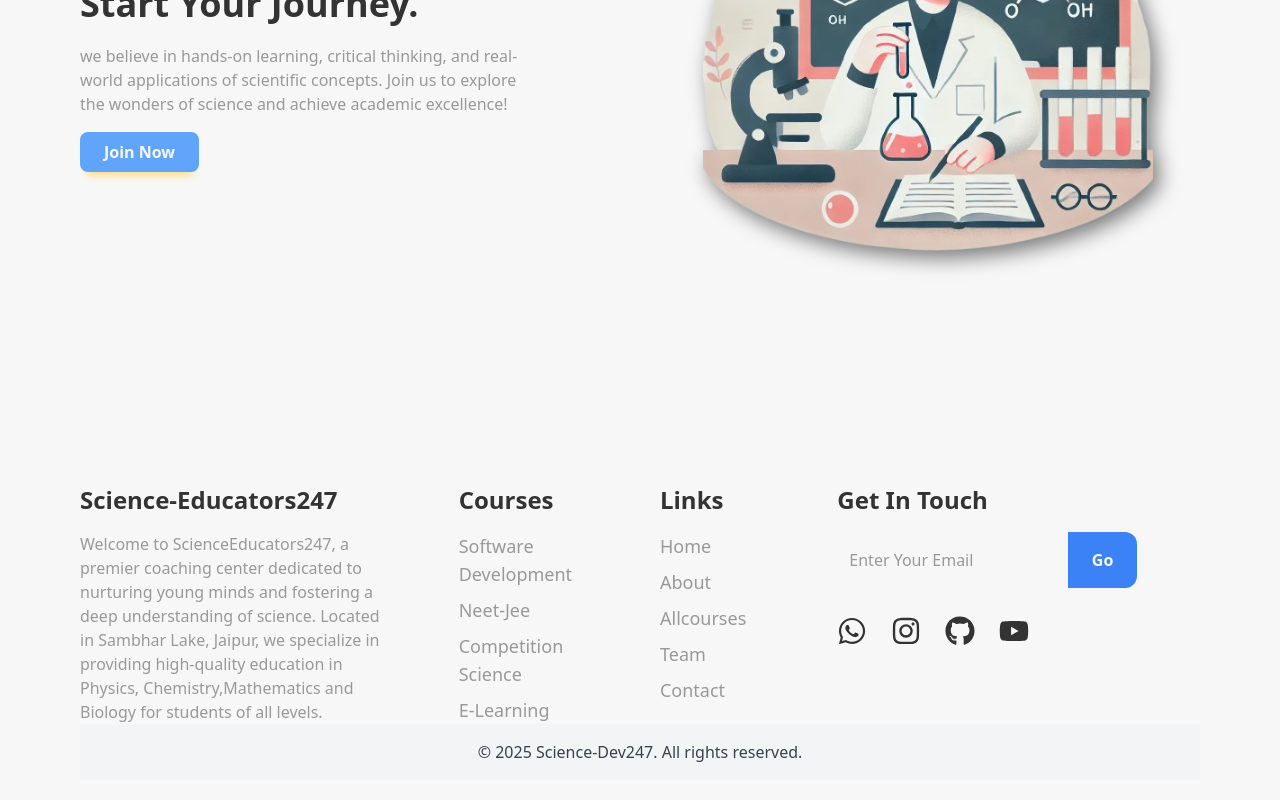
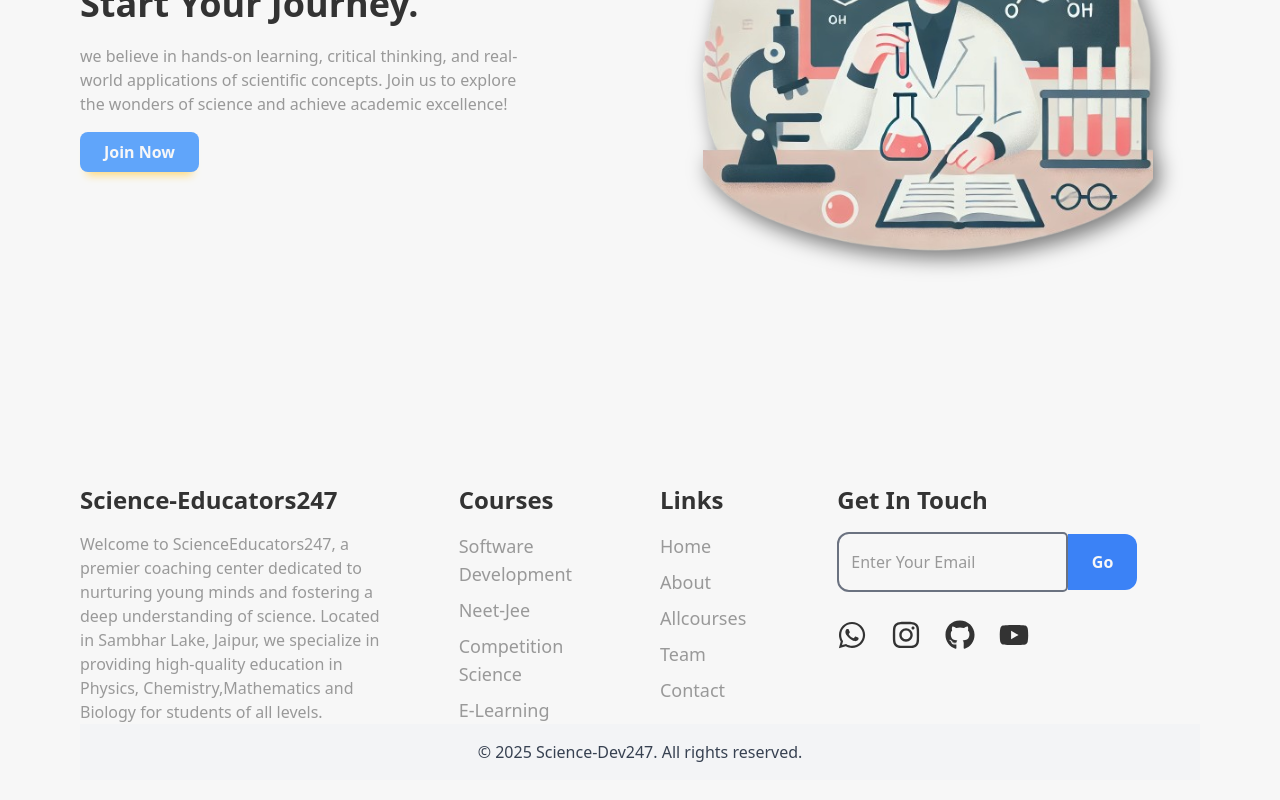
Before and after one commit to Sohelk9530/Science_Educators247, a React (Vite) app: page / in a window 1280 px wide. Shown: the part 2641-3441 px from the top of the page. Built offline with nearby package versions, Linux system fonts and the light colour scheme.

Commit message:
update all

```diff
--- a/src/components/footer/Footer.jsx
+++ b/src/components/footer/Footer.jsx
@@ -62,7 +62,7 @@ const Footer = () => {
             <h1 className='text-2xl font-bold'>Get In Touch</h1>
             <div className='flex items-center'>
               <input type="text" placeholder='Enter Your Email'
-              className='p-3 rounded-s-xl bg-white py-4 w-full focus:ring-0 focus:outline-none placeholder:text-dark2'
+              className='p-3 rounded-s-xl bg-white py-4 w-full focus:ring-0 focus:outline-none placeholder:text-dark2 border-2 rounded-[5px] border-gray-500'
               />
               <button className='bg-blue-500 text-white font-semibold py-4 px-6 rounded-e-xl' onClick={()=>alert("Navigate to Contact Page!")}>
                 <Link to="/contact">Go</Link>
```
Also changed, not shown: public/team-ast/aabid.jpg, public/team-ast/faijan.jpg.
